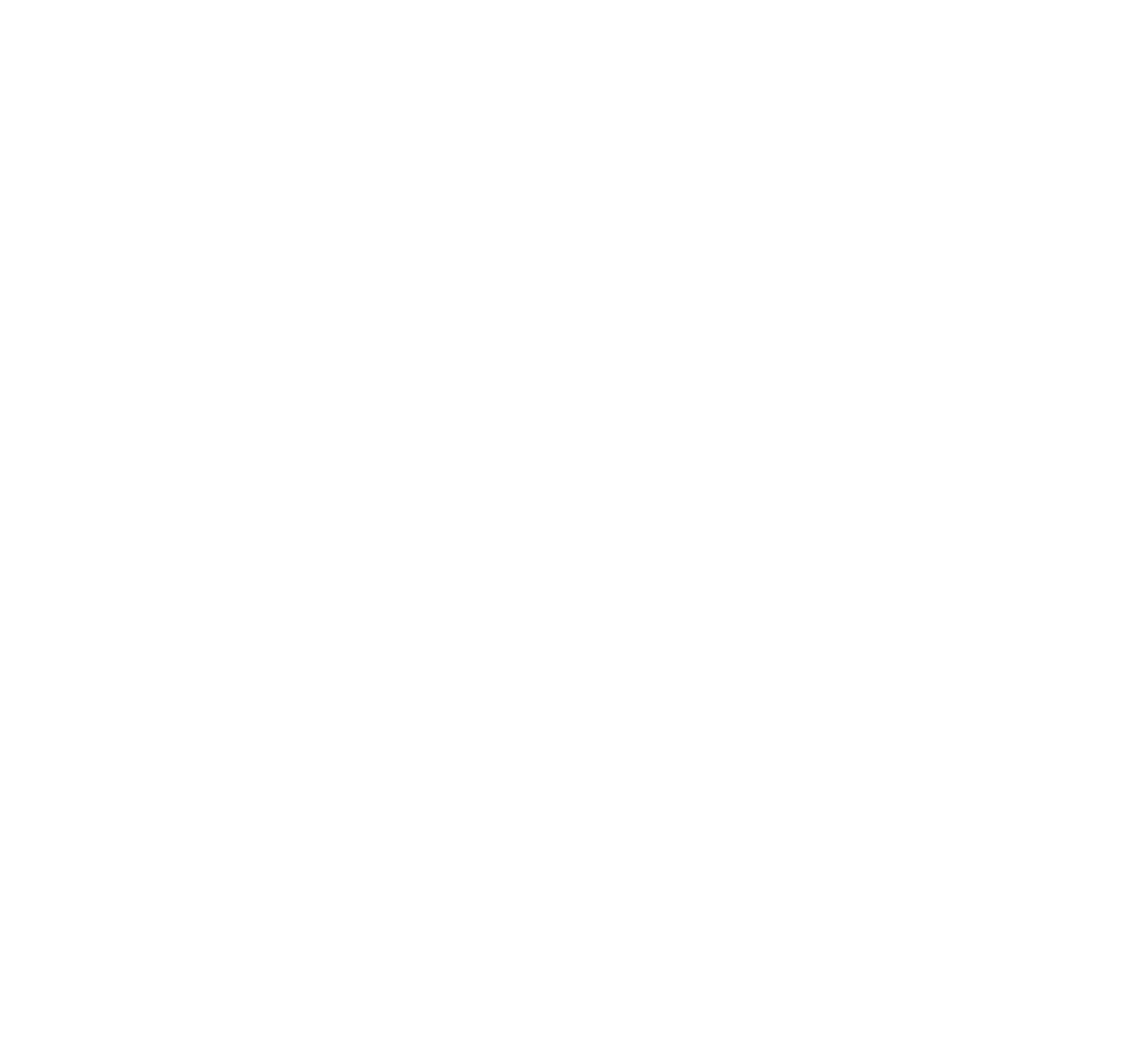
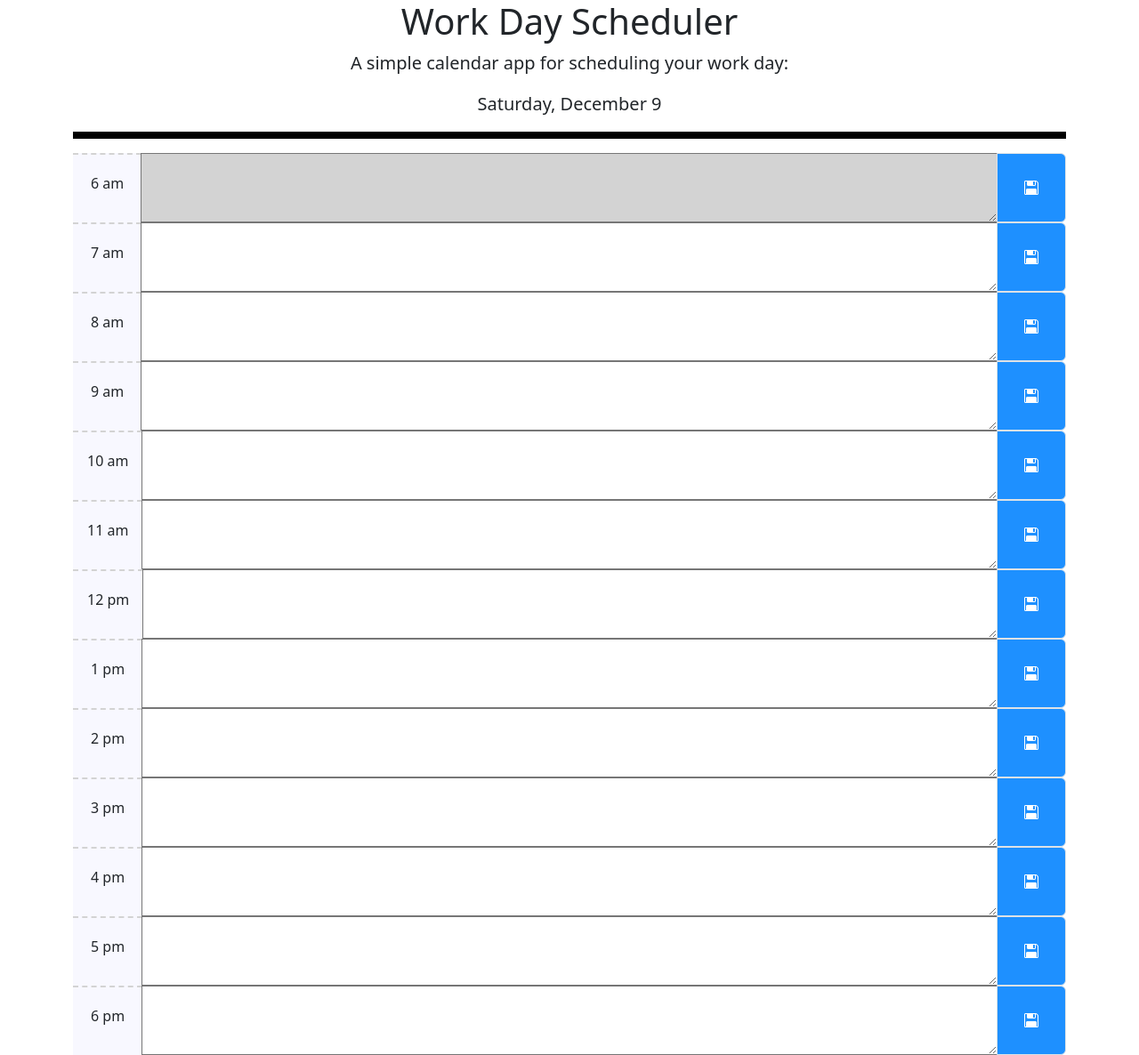
Before and after one commit to woestyn101/daily_calendar, a plain HTML site: page index.html in a window 1280 px wide. Shown: the whole page at 89% size. Before the commit the page ends 800 px from the top, so only its background shows below. Drawn offline with nearby package versions, Linux system fonts and the light colour scheme.

Commit message:
buttons 6-10 added localstorage working

```diff
--- a/assets/css/style.css
+++ b/assets/css/style.css
@@ -0,0 +1,40 @@
+#theline {
+    width:100%;
+    height: 0.5rem;
+    background-color: black;
+}
+
+.save-span {
+    background-color: dodgerblue;
+    padding:20px 30px;
+    cursor:pointer;
+}
+
+.icon-color{
+    color:white;
+
+}
+
+.span-time {
+    padding: 20px 20px;
+    background-color: #f8f8ff;
+    border-top: 2px #d3d3d3 dashed ;
+    /*
+    border-bottom: 2px black dashed; */
+}
+
+.span-time2 {
+    padding: 20px 16px;
+    background-color: #f8f8ff;
+    border-top: 2px #d3d3d3 dashed ;
+    /*
+    border-bottom: 2px black dashed; */
+}
+
+/* .row-time {
+    margin-bottom: 3px;
+} */
+
+/* #input06 {
+    background-color: blue;
+} */
--- a/assets/js/script.js
+++ b/assets/js/script.js
@@ -0,0 +1,119 @@
+// Wrap all code that interacts with the DOM in a call to jQuery to ensure that
+// the code isn't run until the browser has finished rendering all the elements
+// in the html.
+$(function () {
+
+
+
+       //button var
+      var btn06 = $("#btn06");
+      var btn07 = $("#btn07");
+       var btn08 = $("#btn08");
+       var btn09 = $("#btn09");
+       var btn10 = $("#btn10");
+
+       //input vars
+      var input06 = $("#input06");
+     var input07 = $("#input07");
+     var input08 = $("#input08");
+     var input09 = $("#input09");
+     var input10 = $("#input10");
+
+
+
+   // getting items from local storage
+     var getInput06 = localStorage.getItem("event06am");
+     console.log("local storage:", getInput06);
+       input06.text(getInput06);
+
+       var getInput07 = localStorage.getItem("event07am");
+       console.log("local storage:", getInput07);
+         input07.text(getInput07);
+
+         var getInput08 = localStorage.getItem("event08am");
+         console.log("local storage:", getInput08);
+           input08.text(getInput08);
+
+         var getInput09 = localStorage.getItem("event09am");
+         console.log("local storage:", getInput09);
+           input09.text(getInput09);
+
+         var getInput10 = localStorage.getItem("event10am");
+         console.log("local storage:", getInput10);
+           input10.text(getInput10);
+
+
+
+    // button functions to store item
+   // 6 am button
+       btn06.on('click', store06);
+
+       function store06(){
+      console.log("Name:", input06.val());
+      localStorage.setItem("event06am",input06.val())
+       };
+        // 7 am button
+        btn07.on('click', store07);
+
+        function store07(){
+        console.log("Name:", input07.val());
+        localStorage.setItem("event07am",input07.val())
+        };
+
+         // 8 am button
+         btn08.on('click', store08);
+
+         function store08(){
+         console.log("Name:", input08.val());
+         localStorage.setItem("event08am",input08.val())
+         };
+
+         // 9 am button
+         btn09.on('click', store09);
+
+         function store09(){
+         console.log("Name:", input09.val());
+         localStorage.setItem("event09am",input09.val())
+         };
+
+         // 10 am button
+         btn10.on('click', store10);
+
+         function store10(){
+         console.log("Name:", input10.val());
+         localStorage.setItem("event10am",input10.val())
+         };
+
+  // setting background color of inputfield
+    $("#input06").css("background", "#d3d3d3");
+
+    // getting and output of date
+
+    let now = new Date().toLocaleDateString('en-us', { weekday:"long", month:"long", day:"numeric"});
+
+    $("#currentDay").text(now);
+console.log(now)
+
+
+
+    //console.log("yes");
+    //alert("jquery loaded");
+    // TODO: Add a listener for click events on the save button. This code should
+    // use the id in the containing time-block as a key to save the user input in
+    // local storage. HINT: What does `this` reference in the click listener
+    // function? How can DOM traversal be used to get the "hour-x" id of the
+    // time-block containing the button that was clicked? How might the id be
+    // useful when saving the description in local storage?
+    //
+    // TODO: Add code to apply the past, present, or future class to each time
+    // block by comparing the id to the current hour. HINTS: How can the id
+    // attribute of each time-block be used to conditionally add or remove the
+    // past, present, and future classes? How can Day.js be used to get the
+    // current hour in 24-hour time?
+    //
+    // TODO: Add code to get any user input that was saved in localStorage and set
+    // the values of the corresponding textarea elements. HINT: How can the id
+    // attribute of each time-block be used to do this?
+    //
+    // TODO: Add code to display the current date in the header of the page.
+  });
--- a/index.html
+++ b/index.html
@@ -8,23 +8,152 @@
     <meta name="description" content="" />
     <meta name="viewport" content="width=device-width, initial-scale=1" />
     <!-- <link rel="stylesheet" href="assets/css/reset.css" />-->
-    <link rel="stylesheet" href="assets/css/style.css" />
+
     <link
       href="https://cdn.jsdelivr.net/npm/bootstrap@5.3.2/dist/css/bootstrap.min.css"
       rel="stylesheet"
       integrity="sha384-T3c6CoIi6uLrA9TneNEoa7RxnatzjcDSCmG1MXxSR1GAsXEV/Dwwykc2MPK8M2HN"
       crossorigin="anonymous"
     />
-
-    <title>Bootstrap Practice</title>
+    <link
+      rel="stylesheet"
+      href="https://cdn.jsdelivr.net/npm/bootstrap-icons@1.11.2/font/bootstrap-icons.min.css"
+    />
+    <link rel="stylesheet" href="assets/css/style.css" />
+    <title>Daily Scheduler</title>
     <style type="text/css"></style>
   </head>
   <body>
+    <div class="container text-center">
+      <header>
+        <h1>Work Day Scheduler</h1>
+        <p class="lead">A simple calendar app for scheduling your work day:</p>
+        <p class="lead" id="currentDay"></p>
+      </header>
+    </div>
+    <div class="container">
+      <div id="theline"></div>
+    </div>
+    <div class="container">
+      <div>
+        <p class="lead" id="message"></p>
+      </div>
+    </div>
+    <section>
+      <div class="container text-center">
+        <div class="input-group row-time">
+          <span class="input grouptext span-time">6 am</span>
+          <textarea class="col" id="input06" rows="3"></textarea>
+          <span class="input-group-text save-span" id="btn06"
+            ><i class="bi bi-floppy2 icon-color"></i
+          ></span>
+        </div>
+        <!-- new time block -->
+        <div class="input-group row-time">
+          <span class="input grouptext span-time">7 am</span>
+          <textarea class="col" id="input07" rows="3"></textarea>
+          <span class="input-group-text save-span" id="btn07"
+            ><i class="bi bi-floppy2 icon-color"></i
+          ></span>
+        </div>
+        <!-- new time block -->
+        <div class="input-group row-time">
+          <span class="input grouptext span-time">8 am</span>
+          <textarea class="col" id="input08" rows="3"></textarea>
+          <span class="input-group-text save-span" id="btn08"
+            ><i class="bi bi-floppy2 icon-color"></i
+          ></span>
+        </div>
+        <!-- new time block -->
+        <div class="input-group row-time">
+          <span class="input grouptext span-time">9 am</span>
+          <textarea class="col" id="input09" rows="3"></textarea>
+          <span class="input-group-text save-span" id="btn09"
+            ><i class="bi bi-floppy2 icon-color"></i
+          ></span>
+        </div>
+        <!-- new time block -->
+        <div class="input-group row-time">
+          <span class="input grouptext span-time2">10 am</span>
+          <textarea class="col" id="input10" rows="3"></textarea>
+          <span class="input-group-text save-span" id="btn10"
+            ><i class="bi bi-floppy2 icon-color"></i
+          ></span>
+        </div>
+        <!-- new time block -->
+        <div class="input-group row-time">
+          <span class="input grouptext span-time2">11 am</span>
+          <textarea class="col" id="input11" rows="3"></textarea>
+          <span class="input-group-text save-span" id="btn11"
+            ><i class="bi bi-floppy2 icon-color"></i
+          ></span>
+        </div>
+        <!-- new time block -->
+        <div class="input-group row-time">
+          <span class="input grouptext span-time2">12 pm</span>
+          <textarea class="col" id="input12" rows="3"></textarea>
+          <span class="input-group-text save-span" id="btn12"
+            ><i class="bi bi-floppy2 icon-color"></i
+          ></span>
+        </div>
+        <!-- new time block -->
+        <div class="input-group row-time">
+          <span class="input grouptext span-time">1 pm</span>
+          <textarea class="col" id="input1" rows="3"></textarea>
+          <span class="input-group-text save-span" id="btn1"
+            ><i class="bi bi-floppy2 icon-color"></i
+          ></span>
+        </div>
+        <!-- new time block -->
+        <div class="input-group row-time">
+          <span class="input grouptext span-time">2 pm</span>
+          <textarea class="col" id="input2" rows="3"></textarea>
+          <span class="input-group-text save-span" id="btn2"
+            ><i class="bi bi-floppy2 icon-color"></i
+          ></span>
+        </div>
+        <!-- new time block -->
+        <div class="input-group row-time">
+          <span class="input grouptext span-time">3 pm</span>
+          <textarea class="col" id="input3" rows="3"></textarea>
+          <span class="input-group-text save-span" id="btn3"
+            ><i class="bi bi-floppy2 icon-color"></i
+          ></span>
+        </div>
+        <!-- new time block -->
+        <div class="input-group row-time">
+          <span class="input grouptext span-time">4 pm</span>
+          <textarea class="col" id="input4" rows="3"></textarea>
+          <span class="input-group-text save-span" id="btn4"
+            ><i class="bi bi-floppy2 icon-color"></i
+          ></span>
+        </div>
+        <!-- new time block -->
+        <div class="input-group row-time">
+          <span class="input grouptext span-time">5 pm</span>
+          <textarea class="col" id="input5" rows="3"></textarea>
+          <span class="input-group-text save-span" id="btn5"
+            ><i class="bi bi-floppy2 icon-color"></i
+          ></span>
+        </div>
+        <!-- new time block -->
+        <div class="input-group row-time">
+          <span class="input grouptext span-time">6 pm</span>
+          <textarea class="col" id="input6pm" rows="3"></textarea>
+          <span class="input-group-text save-span" id="btn6pm"
+            ><i class="bi bi-floppy2 icon-color"></i
+          ></span>
+        </div>
+      </div>
+    </section>
+
+    <script src="assets/js/jquery-3.7.1.js"></script>
     <script
       src="https://cdn.jsdelivr.net/npm/bootstrap@5.3.2/dist/js/bootstrap.bundle.min.js"
       integrity="sha384-C6RzsynM9kWDrMNeT87bh95OGNyZPhcTNXj1NW7RuBCsyN/o0jlpcV8Qyq46cDfL"
       crossorigin="anonymous"
     ></script>
+
     <script src="assets/js/script.js" type="text/javascript"></script>
   </body>
 </html>
```
Also changed, not shown: 1 other file.
